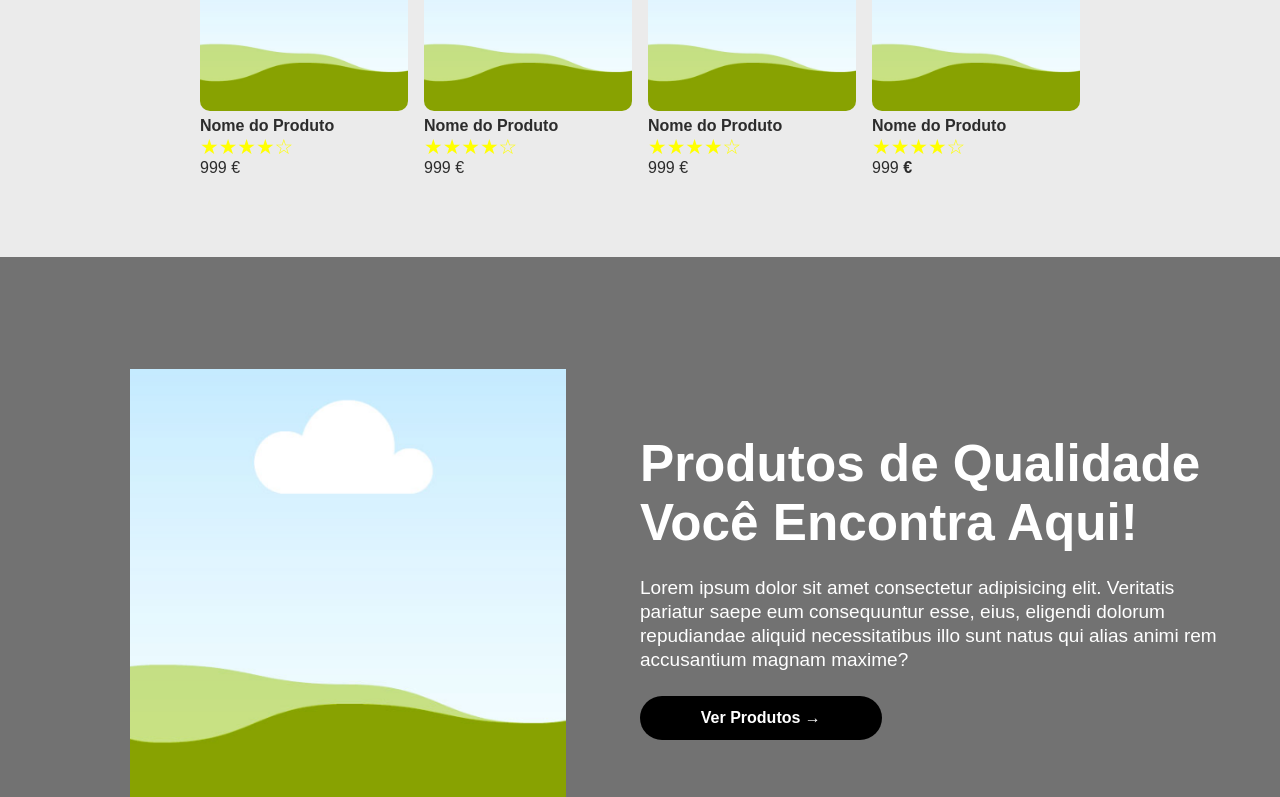
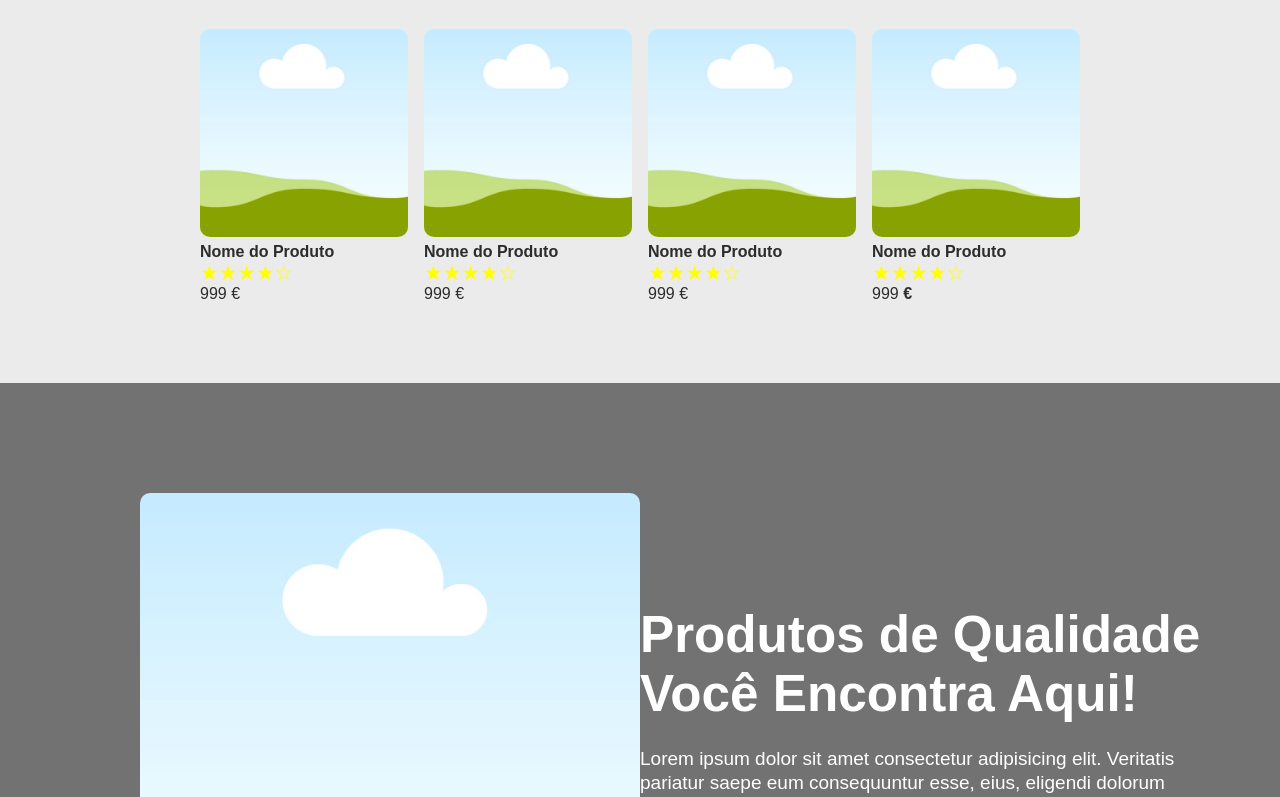
Before and after one commit to rylderrodrygo/Site-Pikly, a plain HTML site: page index.html in a window 1280 px wide. Shown: the part 2003-2800 px from the top of the page. Drawn offline with Linux system fonts and the light colour scheme.

Commit message:
responsive

```diff
--- a/index.html
+++ b/index.html
@@ -153,10 +153,10 @@
                         <h2>Produtos de Qualidade Você Encontra Aqui!</h2>
                         <p>Lorem ipsum dolor sit amet consectetur adipisicing elit. Veritatis pariatur saepe eum
                             consequuntur esse, eius, eligendi dolorum repudiandae aliquid necessitatibus illo sunt natus
-                            qui alias animi rem accusantium magnam maxime?</p>
+                           </p>
                         <button>Ver Produtos &#8594;</button>
                     </div>
-                        <div class="header-botton-side-right">
+                    <div>
                         <img src="src/image/image.png">
                     </div>
                 </div>
--- a/style/style.css
+++ b/style/style.css
@@ -9,9 +9,10 @@ body {
 }
 
 .header-inner-content {
-    max-width: 1200px;
+    max-width: 1300px;
     margin-left: auto;
     margin-right: auto;
+    padding: 30px;
 }
 
 .nav-bar {
@@ -28,6 +29,7 @@ body {
     display: flex;
     align-items: center;
     justify-content: space-between;
+
 }
 
 .logo {
@@ -313,4 +315,5 @@ main {
         max-width: 100%;
         height: auto;
     }
+
 }
```
